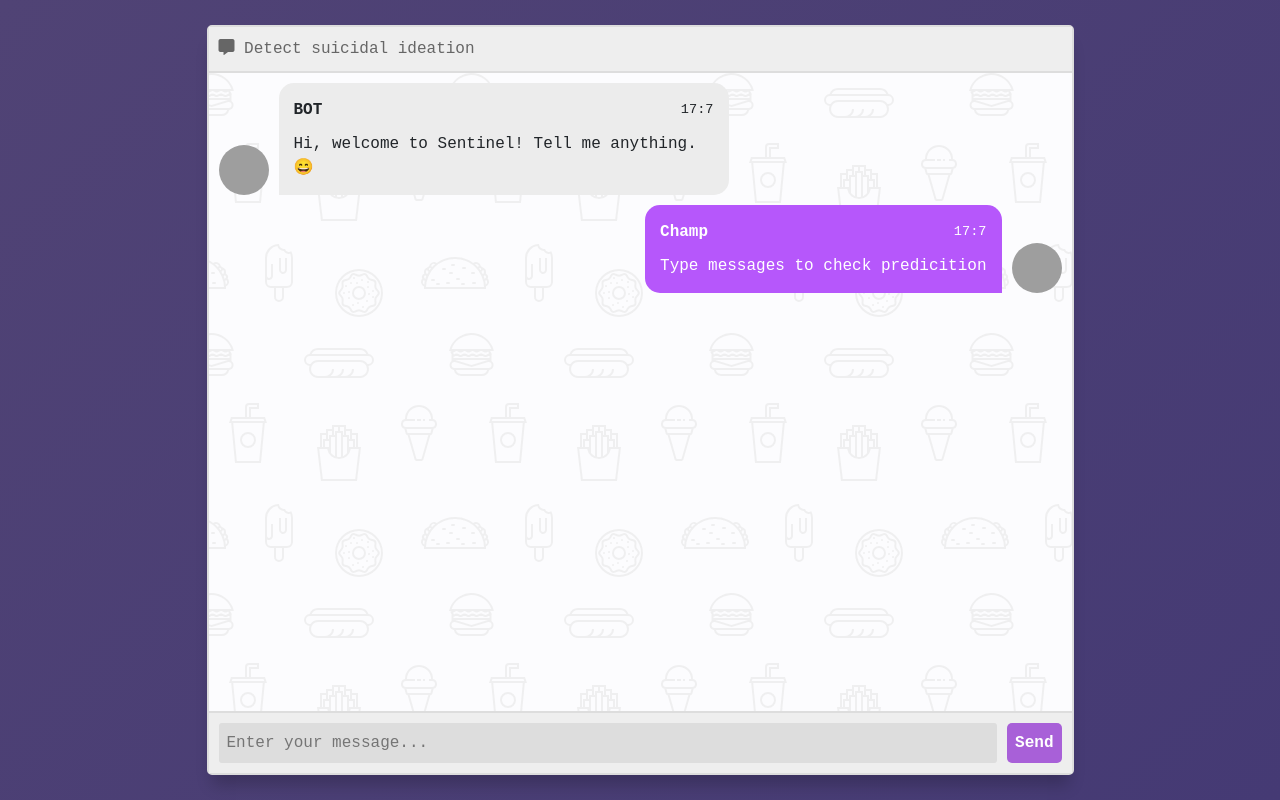
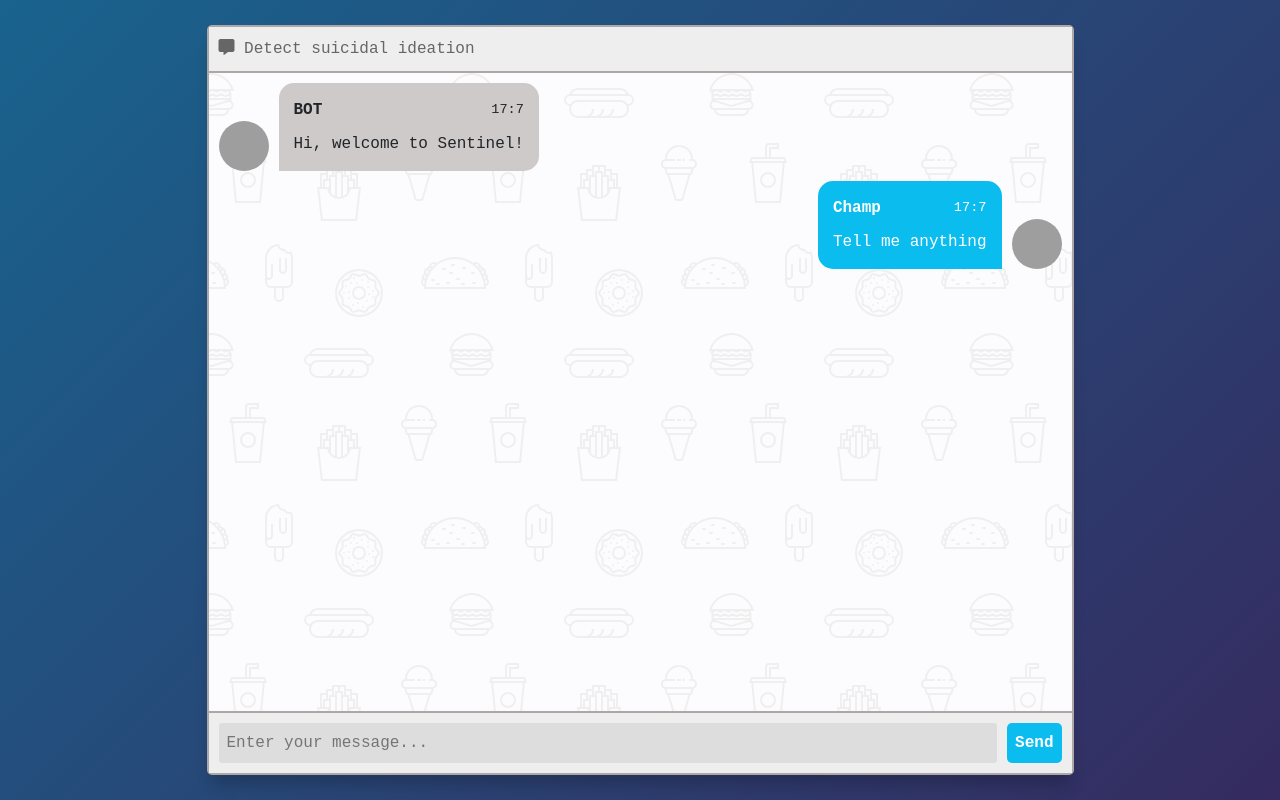
Before and after one commit to mohityadav001/Social_Risk_Sentinel, a Flask app: page / in a window 1280 px wide. Run offline with Flask 3, Linux system fonts and the light colour scheme; some libraries are stand-ins or nearby versions; grey boxes are pictures that could not be loaded.

Commit message:
changing templates

```diff
--- a/Flask/static/styles/styles.css
+++ b/Flask/static/styles/styles.css
@@ -1,9 +1,9 @@
 :root {
-  --body-bg: linear-gradient(135deg, #504375 0%, #453a74 100%);
-  --msger-bg: #fff;
-  --border: 2px solid #ddd;
-  --left-msg-bg: #ececec;
-  --right-msg-bg: #b657fb;
+  --body-bg: linear-gradient(135deg, #19638e 0%, #352b60 100%);
+  --msger-bg: #8b8282;
+  --border: 2px solid #aea7a7;
+  --left-msg-bg: #cecaca;
+  --right-msg-bg: rgb(11, 189, 239);
 }
 
 html {
@@ -136,7 +136,7 @@ body {
 }
 .msger-send-btn {
   margin-left: 10px;
-  background: rgb(168, 96, 216);
+  background: rgb(11, 189, 239);
   color: #fff;
   font-weight: bold;
   cursor: pointer;
@@ -144,7 +144,7 @@ body {
   border-radius: 5px;
 }
 .msger-send-btn:hover {
-  background: rgb(144, 80, 187);
+  background: rgb(2, 122, 146);
 }
 
 .msger-chat {
--- a/Flask/templates/index.html
+++ b/Flask/templates/index.html
@@ -42,7 +42,7 @@
                     </div>
 
                     <div class="msg-text">
-                        Hi, welcome to Sentinel! Tell me anything. 😄
+                        Hi, welcome to Sentinel!
                     </div>
                 </div>
             </div>
@@ -57,7 +57,7 @@
                     </div>
 
                     <div class="msg-text">
-                        Type messages to check predicition
+                        Tell me anything
                     </div>
                 </div>
             </div>
```
